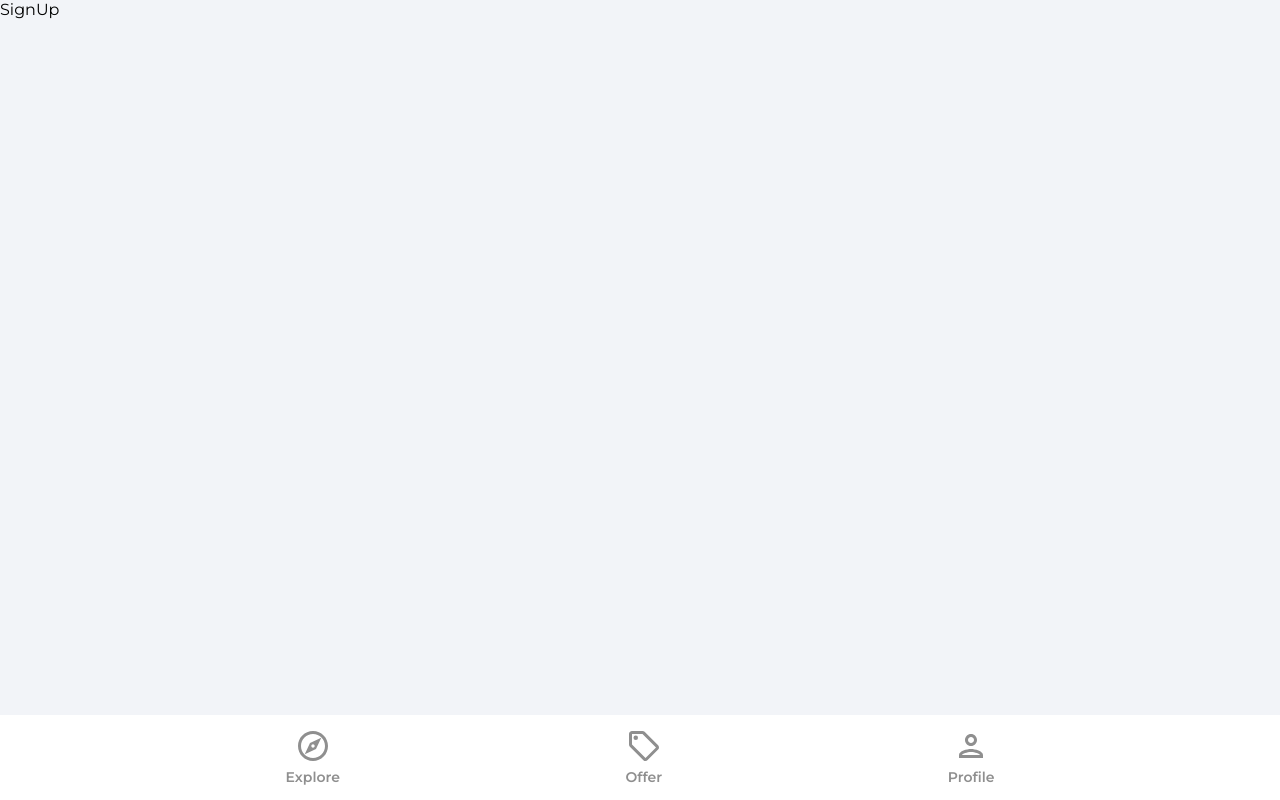
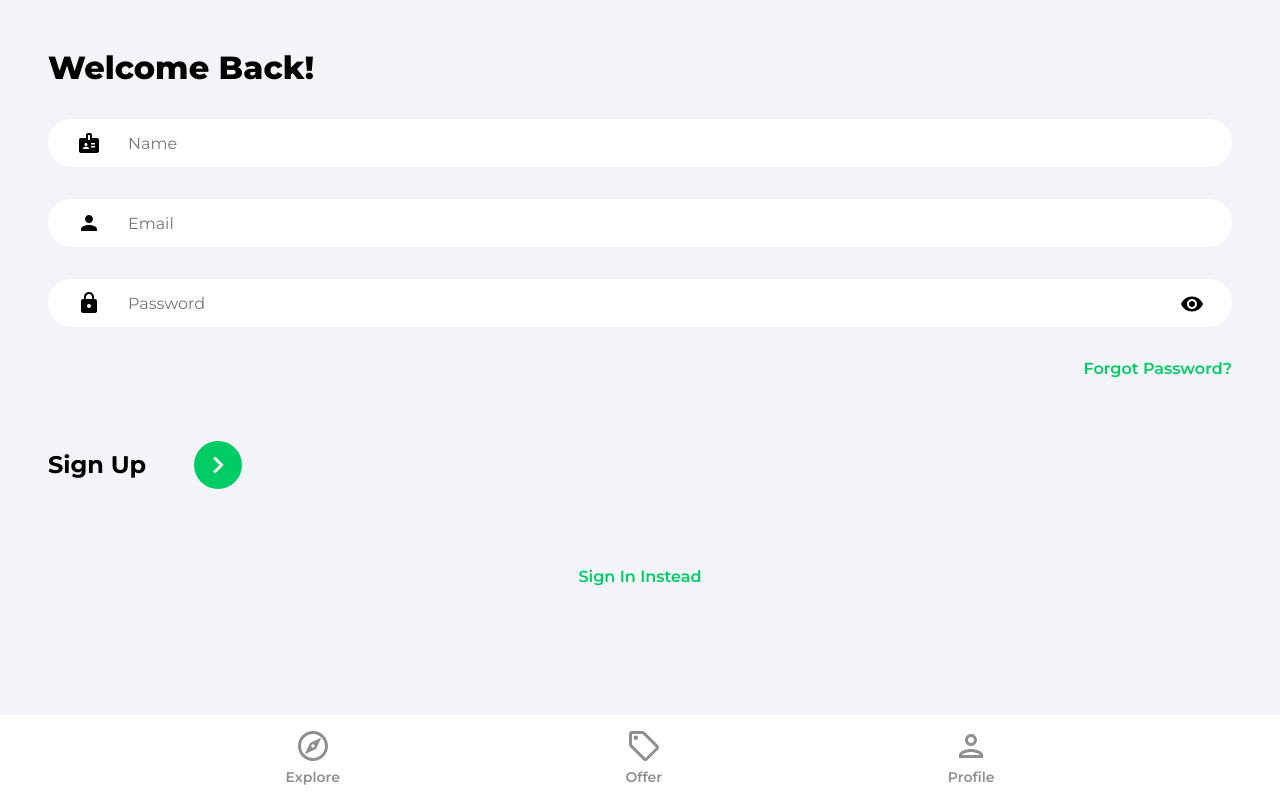
Before and after one commit to jmjusmin/react-swapit, a React (Create React App) app: page /sign-up in a window 1280 px wide. Built offline with nearby package versions, Linux system fonts and the light colour scheme.

Commit message:
Create a sign-in/sign-up page

```diff
--- a/src/pages/SignIn.jsx
+++ b/src/pages/SignIn.jsx
@@ -1,5 +1,83 @@
+import { useState } from "react";
+import { Link, useNavigate } from "react-router-dom";
+import { ReactComponent as ArrowRightIcon } from "../assets/svg/keyboardArrowRightIcon.svg";
+import visibilityIcon from "../assets/svg/visibilityIcon.svg";
+
 function SignIn() {
-  return <div>SignIn</div>;
+  const [showPwd, setShowPwd] = useState(false);
+  const [formData, setFormData] = useState({
+    email: "",
+    password: "",
+  });
+
+  //destructure from formData
+  const { email, password } = formData;
+
+  //init navigate
+  const navigate = useNavigate();
+
+  //update formData state
+  const onChange = (e) => {
+    setFormData((prevState) => ({
+      ...prevState,
+      [e.target.id]: e.target.value, //get email or pwd value from input
+    }));
+  };
+
+  return (
+    <>
+      <div className="pageContainer">
+        <header>
+          <p className="pageHeader">Welcome Back!</p>
+        </header>
+        <main>
+          <form>
+            <input
+              type="email"
+              className="emailInput"
+              placeholder="Email"
+              id="email"
+              value={email}
+              onChange={onChange}
+            />
+            <div className="passwordInputDiv">
+              <input
+                type={showPwd ? "text" : "password"}
+                className="passwordInput"
+                placeholder="Password"
+                id="password"
+                value={password}
+                onChange={onChange}
+              />
+              <img
+                src={visibilityIcon}
+                alt="show password"
+                className="showPassword"
+                onClick={() => setShowPwd((prevState) => !prevState)}
+              />
+            </div>
+
+            <Link to="/forgot-password" className="forgotPasswordLink">
+              Forgot Password?
+            </Link>
+
+            <div className="signInBar">
+              <p className="signInText">Sign In</p>
+              <button className="signInButton">
+                <ArrowRightIcon fill="#fff" width="34px" height="34px" />
+              </button>
+            </div>
+          </form>
+
+          {/* @TODO google OAuth */}
+
+          <Link to="/sign-up" className="registerLink">
+            Sign Up Instead
+          </Link>
+        </main>
+      </div>
+    </>
+  );
 }
 
 export default SignIn;
--- a/src/pages/SignUp.jsx
+++ b/src/pages/SignUp.jsx
@@ -1,5 +1,92 @@
+import { useState } from "react";
+import { Link, useNavigate } from "react-router-dom";
+import { ReactComponent as ArrowRightIcon } from "../assets/svg/keyboardArrowRightIcon.svg";
+import visibilityIcon from "../assets/svg/visibilityIcon.svg";
+
 function SignUp() {
-  return <div>SignUp</div>;
+  const [showPwd, setShowPwd] = useState(false);
+  const [formData, setFormData] = useState({
+    name: "",
+    email: "",
+    password: "",
+  });
+
+  //destructure from formData
+  const { name, email, password } = formData;
+
+  //init navigate
+  const navigate = useNavigate();
+
+  //update formData state
+  const onChange = (e) => {
+    setFormData((prevState) => ({
+      ...prevState,
+      [e.target.id]: e.target.value, //get email or pwd value from input
+    }));
+  };
+
+  return (
+    <>
+      <div className="pageContainer">
+        <header>
+          <p className="pageHeader">Welcome Back!</p>
+        </header>
+        <main>
+          <form>
+            <input
+              type="text"
+              className="nameInput"
+              placeholder="Name"
+              id="name"
+              value={name}
+              onChange={onChange}
+            />
+            <input
+              type="email"
+              className="emailInput"
+              placeholder="Email"
+              id="email"
+              value={email}
+              onChange={onChange}
+            />
+            <div className="passwordInputDiv">
+              <input
+                type={showPwd ? "text" : "password"}
+                className="passwordInput"
+                placeholder="Password"
+                id="password"
+                value={password}
+                onChange={onChange}
+              />
+              <img
+                src={visibilityIcon}
+                alt="show password"
+                className="showPassword"
+                onClick={() => setShowPwd((prevState) => !prevState)}
+              />
+            </div>
+
+            <Link to="/forgot-password" className="forgotPasswordLink">
+              Forgot Password?
+            </Link>
+
+            <div className="signUpBar">
+              <p className="signUpText">Sign Up</p>
+              <button className="signUpButton">
+                <ArrowRightIcon fill="#fff" width="34px" height="34px" />
+              </button>
+            </div>
+          </form>
+
+          {/* @TODO google OAuth */}
+
+          <Link to="/sign-in" className="registerLink">
+            Sign In Instead
+          </Link>
+        </main>
+      </div>
+    </>
+  );
 }
 
 export default SignUp;
```
